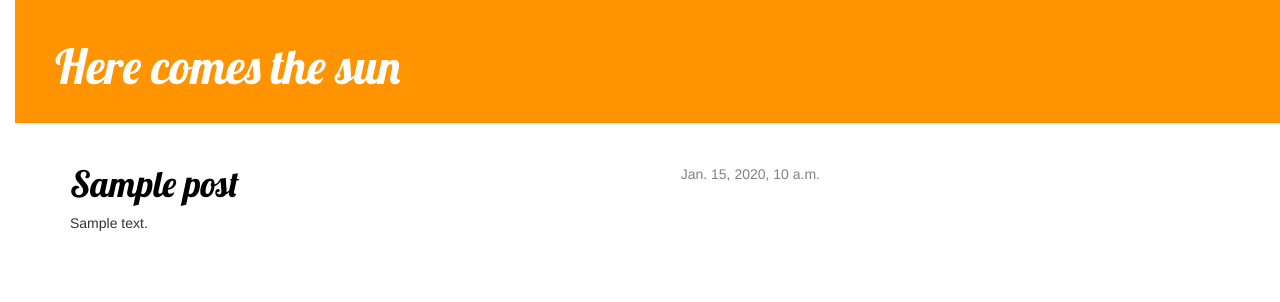
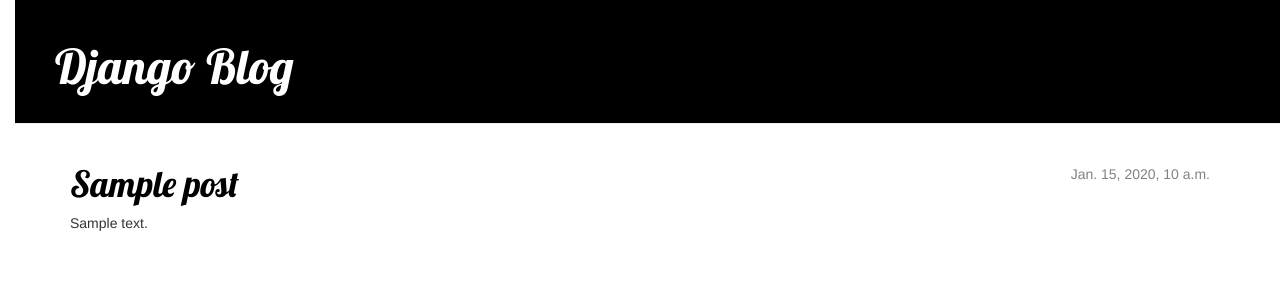
Before and after one commit to fsifuentesm/Django-Blog, a Django app: page / in a window 1280 px wide. Shown: the top 302 px of the page. Run offline with Django 3.2, Linux system fonts and the light colour scheme; tables that the repository leaves empty hold one stand-in row (values such as "Sample post"); some libraries are stand-ins or nearby versions.

Commit message:
add the base.html

```diff
--- a/blog/static/css/blog.css
+++ b/blog/static/css/blog.css
@@ -8,7 +8,7 @@
 }
 
 .page-header {
-    background-color: #ff9400;
+    background-color: black;
     margin-top: 0;
     padding: 20px 20px 20px 40px;
 }
--- /dev/null
+++ b/blog/templates/blog/base.html
@@ -0,0 +1,29 @@
+{% load staticfiles %}
+<!DOCTYPE html>
+<html>
+<head>
+        <link rel="stylesheet" href="//maxcdn.bootstrapcdn.com/bootstrap/3.2.0/css/bootstrap.min.css">
+        <link rel="stylesheet" href="//maxcdn.bootstrapcdn.com/bootstrap/3.2.0/css/bootstrap-theme.min.css">
+        <link rel="stylesheet" href="{% static 'css/blog.css' %}">
+        <link href="https://fonts.googleapis.com/css?family=Lobster&subset=latin,latin-ext" rel="stylesheet" type="text/css">
+
+    <title>DJANGO BLOG</title>
+
+</head>
+
+<body>
+    <div class="page-header">
+        <h1><a href="/">Django Blog</a></h1>
+    </div>
+    <div class="content container">
+        <div class="row">
+            <div class="col-md-12">
+            {% block content %}
+
+            {% endblock %}
+            </div>
+        </div>
+    </div>
+</body>
+
+</html>
--- a/blog/templates/blog/post_list.html
+++ b/blog/templates/blog/post_list.html
@@ -1,36 +1,13 @@
-{% load staticfiles %}
-<!DOCTYPE html>
-<html>
-<head>
-        <link rel="stylesheet" href="//maxcdn.bootstrapcdn.com/bootstrap/3.2.0/css/bootstrap.min.css">
-        <link rel="stylesheet" href="//maxcdn.bootstrapcdn.com/bootstrap/3.2.0/css/bootstrap-theme.min.css">
-        <link rel="stylesheet" href="{% static 'css/blog.css' %}">
-        <link href="https://fonts.googleapis.com/css?family=Lobster&subset=latin,latin-ext" rel="stylesheet" type="text/css">
+{% extends 'blog/base.html' %}
 
-    <title>DJANGO BLOG</title>
-
-</head>
-<body>
-
-<div class="page-header"><h1>Here comes the sun</h1></div>
-
-    <div class="content container">
-        <div class="row">
-            <div class="col-md-8">
+{% block content %}
     {% for post in posts %}
         <div class="post">
-
             <div class="date">
                 {{ post.created_date }}
             </div>
-                        <h1><a href="">{{ post.title }}</a></h1>
+            <h1><a href="{% url 'post_detail' pk=post.pk %}" target="_blank">{{ post.title }}</a></h1>
             <p>{{ post.text|linebreaksbr }}</p>
-
         </div>
     {% endfor %}
-            </div>
-        </div>
-    </div>
-
-</body>
-</html>
+{% endblock %}
--- a/blog/urls.py
+++ b/blog/urls.py
@@ -3,4 +3,5 @@
 
 urlpatterns = [
     url(r'^$', views.post_list),
+    url(r'^post/(?P<pk>[0-9]+)/$', views.post_detail, name='post_detail'),
 ]
```
Also changed, not shown: blog/templates/blog/post_detail.html (added, +13 -0 lines). Lines whose indentation alone changed are shown as unchanged.
